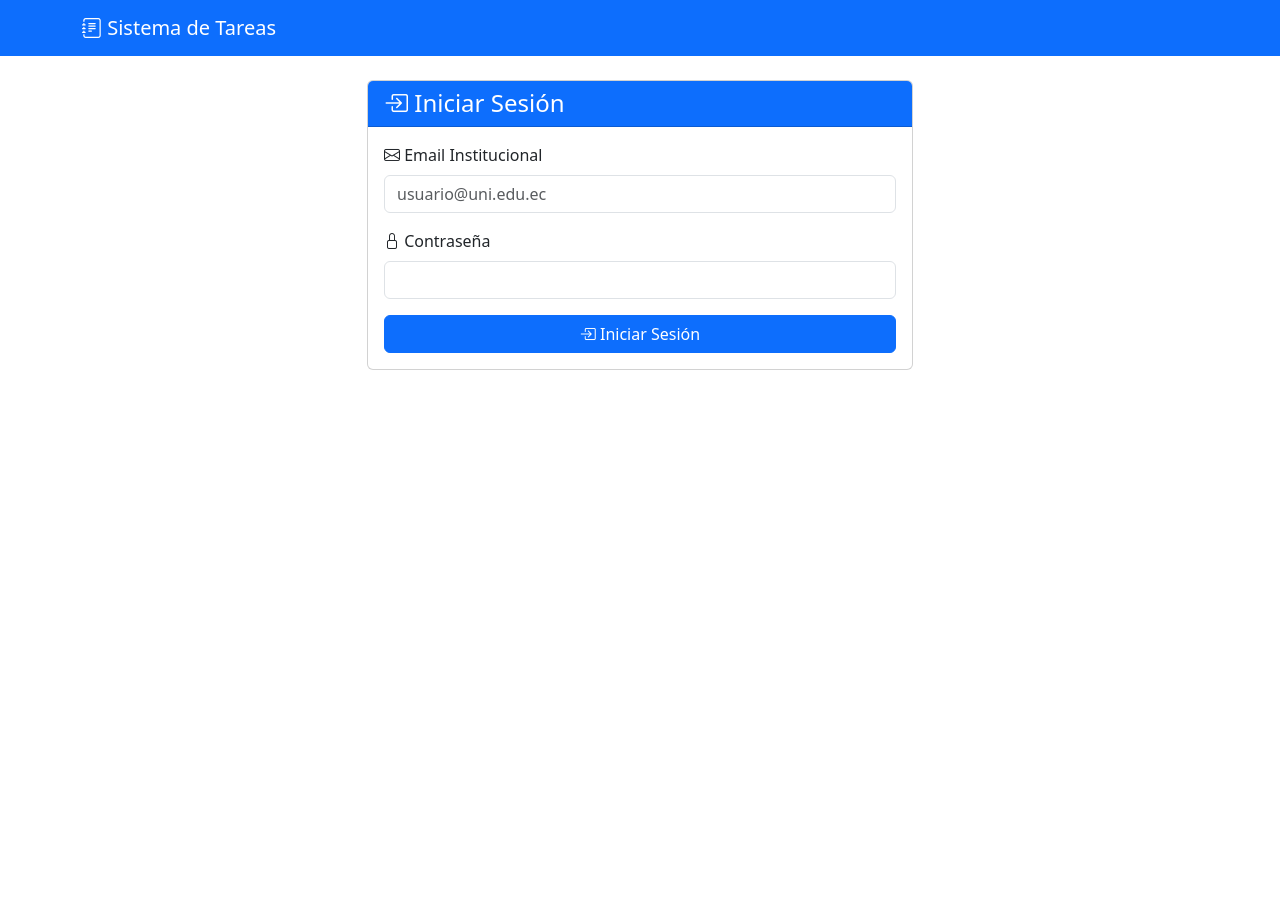
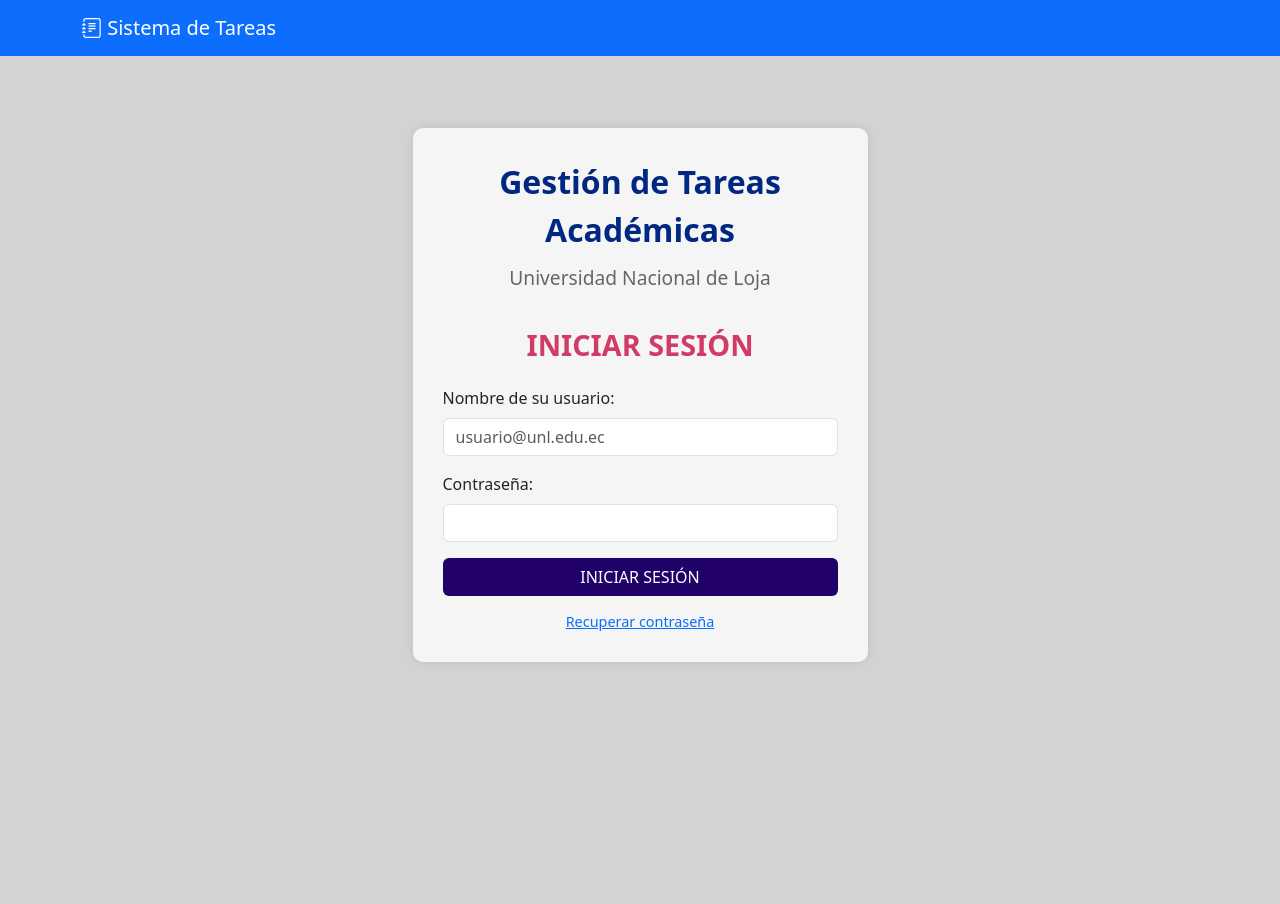
Before and after one commit to lelardo/tasks_app, a Django app: page /login/ in a window 1280 px wide. Before the commit the page ends 370 px from the top, so only its background shows below. Run offline with Django 5.2, Linux system fonts and the light colour scheme.

Commit message:
rediseño del login

```diff
--- a/backend/taskproject/apptask/templates/apptask/auth/login.html
+++ b/backend/taskproject/apptask/templates/apptask/auth/login.html
@@ -1,41 +1,87 @@
 {% extends 'apptask/base.html' %}
-{% block title %}Iniciar Sesión - Sistema de Tareas{% endblock %}
+{% block title %}Iniciar Sesión - Sistema Académico{% endblock %}
 
 {% block content %}
-<div class="row justify-content-center">
-    <div class="col-md-6">
-        <div class="card">
-            <div class="card-header bg-primary text-white">
-                <h4 class="mb-0">
-                    <i class="bi bi-box-arrow-in-right"></i> Iniciar Sesión
-                </h4>
-            </div>
-            <div class="card-body">
+<style>
+    body {
+        background-color: #d3d3d3;
+        margin: 0;
+        padding: 0;
+    }
+
+    .login-box {
+        margin-top: -170px;
+        background-color: #f5f5f5;
+        padding: 30px;
+        border-radius: 10px;
+        box-shadow: 0px 0px 10px rgba(0, 0, 0, 0.1);
+    }
+
+    .login-header {
+        color: #d13b68;
+        font-weight: bold;
+        text-align: center;
+        font-size: 1.8rem;
+        margin-bottom: 20px;
+    }
+
+    .system-title {
+        text-align: center;
+        color: #002781;
+        font-size: 2rem;
+        font-weight: bold;
+        margin-bottom: 10px;
+    }
+
+    .university-name {
+        text-align: center;
+        color: #666;
+        font-size: 1.2rem;
+        margin-bottom: 30px;
+    }
+
+    .btn-login {
+        background-color: #210067;
+        color: white;
+    }
+
+    .btn-login:hover {
+        background-color: #1a0054;
+    }
+
+    .links {
+        text-align: center;
+        margin-top: 15px;
+        font-size: 0.9rem;
+    }
+</style>
+
+<!-- Login -->
+<div class="container d-flex justify-content-center align-items-center min-vh-100">
+    <div class="col-md-5 login-box">
+        <div class="system-title">Gestión de Tareas Académicas</div>
+        <div class="university-name">Universidad Nacional de Loja</div>
+
+        <div class="login-header">INICIAR SESIÓN</div>
         <form method="post">
             {% csrf_token %}
-
             <div class="mb-3">
-                        <label for="email" class="form-label">
-                            <i class="bi bi-envelope"></i> Email Institucional
-                        </label>
+                <label for="email" class="form-label">Nombre de su usuario:</label>
                 <input type="email" class="form-control" id="email" name="email"
-                               placeholder="usuario@uni.edu.ec" required>
+                       placeholder="usuario@unl.edu.ec" required>
             </div>
-
             <div class="mb-3">
-                        <label for="password" class="form-label">
-                            <i class="bi bi-lock"></i> Contraseña
-                        </label>
+                <label for="password" class="form-label">Contraseña:</label>
                 <input type="password" class="form-control" id="password" name="password" required>
             </div>
-
             <div class="d-grid">
-                        <button type="submit" class="btn btn-primary">
-                            <i class="bi bi-box-arrow-in-right"></i> Iniciar Sesión
+                <button type="submit" class="btn btn-login">
+                    INICIAR SESIÓN
                 </button>
             </div>
         </form>
-            </div>
+        <div class="links">
+            <a href="#">Recuperar contraseña</a>
         </div>
     </div>
 </div>
```
Lines whose indentation alone changed are shown as unchanged.
